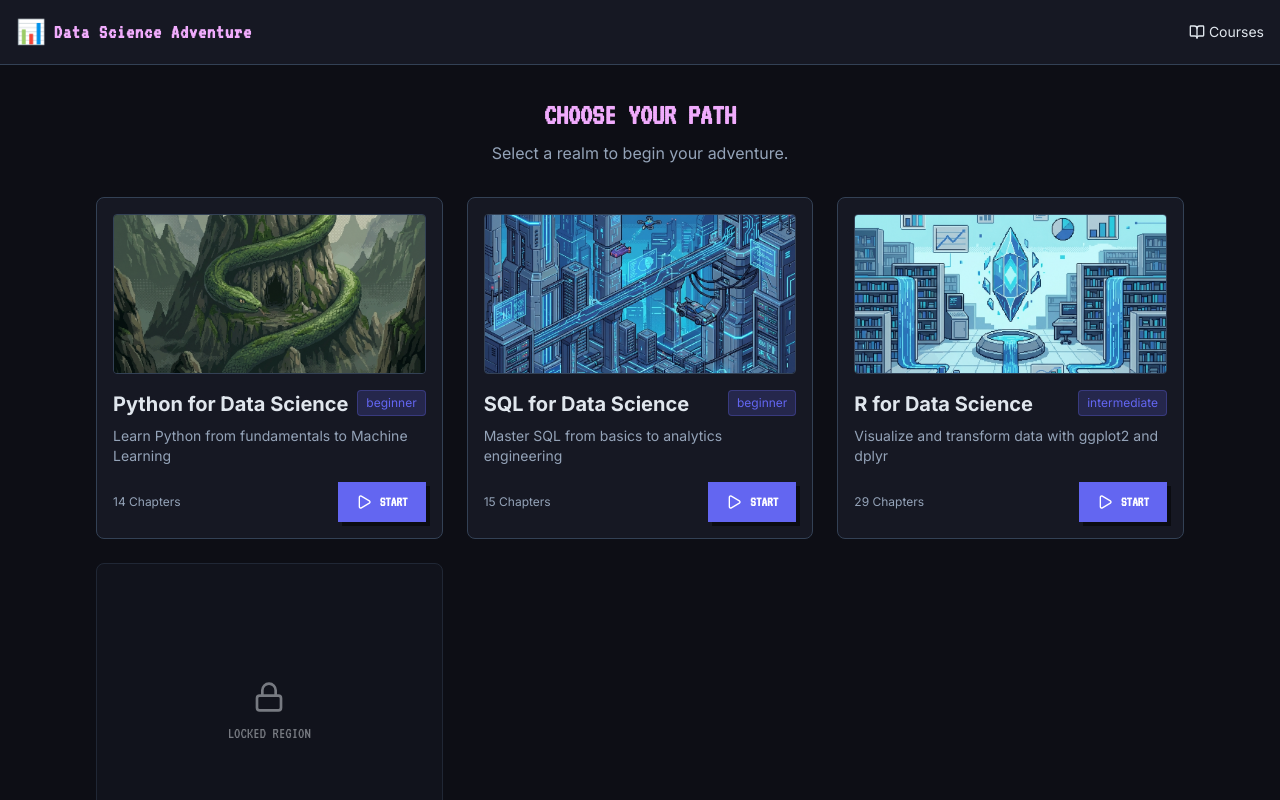
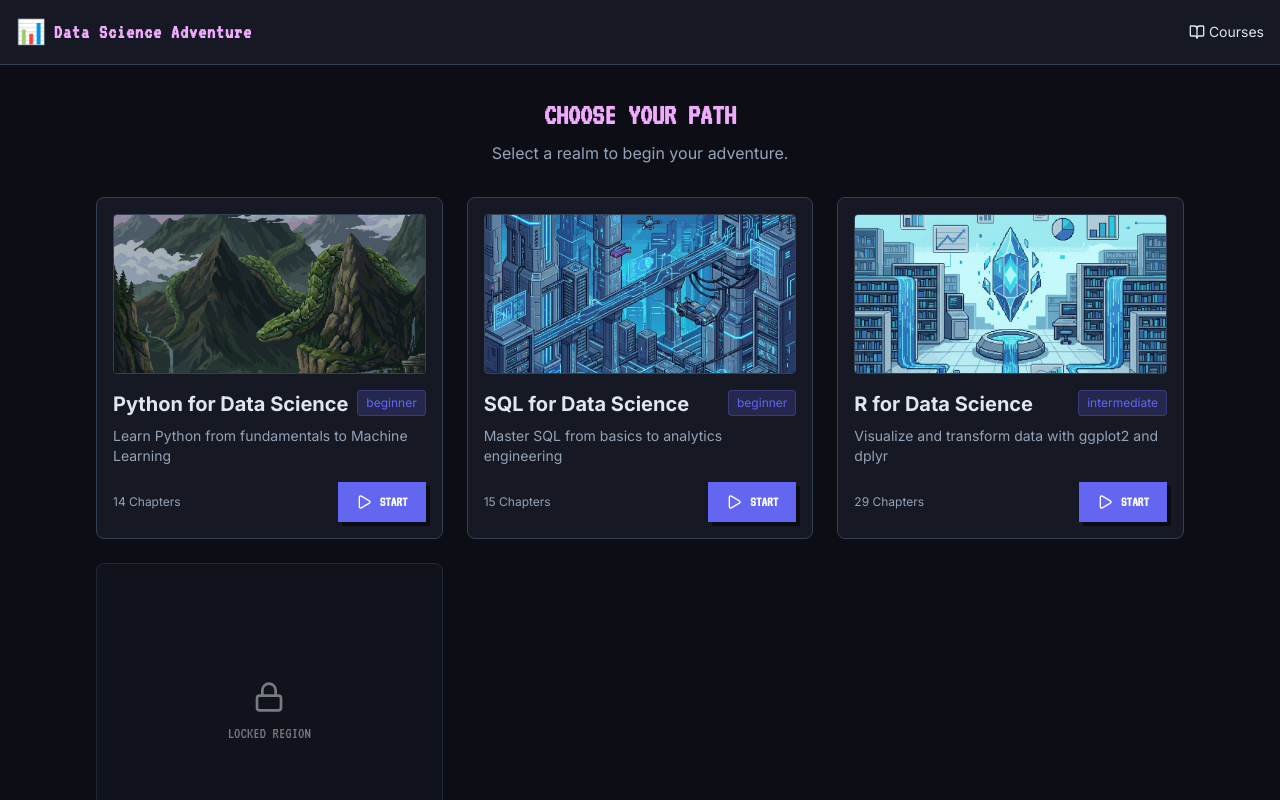
Before and after one commit to Elijah-Ang/Python-Game-2, a React (Vite) app in the folder frontend/: page /#/catalog in a window 1280 px wide. Built offline with nearby package versions, Linux system fonts and the light colour scheme.

Commit message:
add  new "ancient snake in deep mountains"

```diff
--- a/frontend/src/pages/Course.tsx
+++ b/frontend/src/pages/Course.tsx
@@ -68,7 +68,7 @@ export const Course: React.FC = () => {
                 style={{
                     backgroundImage: `linear-gradient(to bottom, rgba(0,0,0,0.3), rgba(0,0,0,0.8)), url(${import.meta.env.BASE_URL}assets/headers/${slug === 'sql-fundamentals' ? 'sql_landscape.png' :
                         slug === 'r-fundamentals' ? 'r_landscape.png' : 'python_landscape.png'
-                        })`,
+                        }?v=3)`,
                     backgroundSize: 'cover',
                     backgroundPosition: 'center'
                 }}
--- a/frontend/src/pages/Dashboard.tsx
+++ b/frontend/src/pages/Dashboard.tsx
@@ -46,7 +46,7 @@ export const Dashboard: React.FC = () => {
                             <img
                                 src={`${import.meta.env.BASE_URL}assets/headers/${course.slug === 'sql-fundamentals' ? 'sql_landscape.png' :
                                     course.slug === 'r-fundamentals' ? 'r_landscape.png' : 'python_landscape.png'
-                                    }`}
+                                    }?v=3`}
                                 alt={course.title}
                                 className="w-full h-full object-cover pixel-art transition-transform duration-500 group-hover:scale-110"
                             />
```
Also changed, not shown: frontend/public/assets/headers/python_landscape.png.
